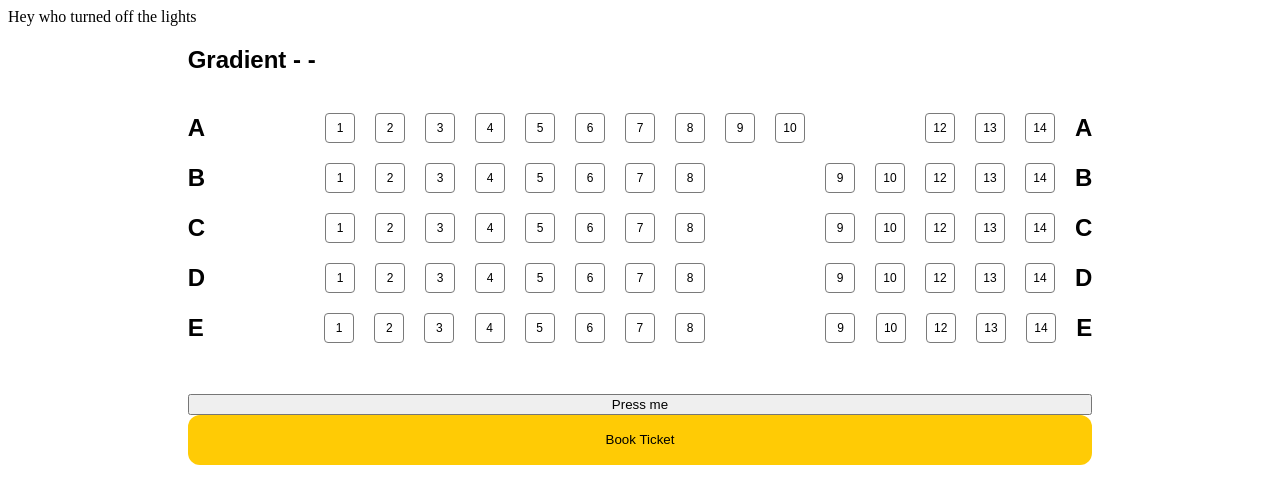
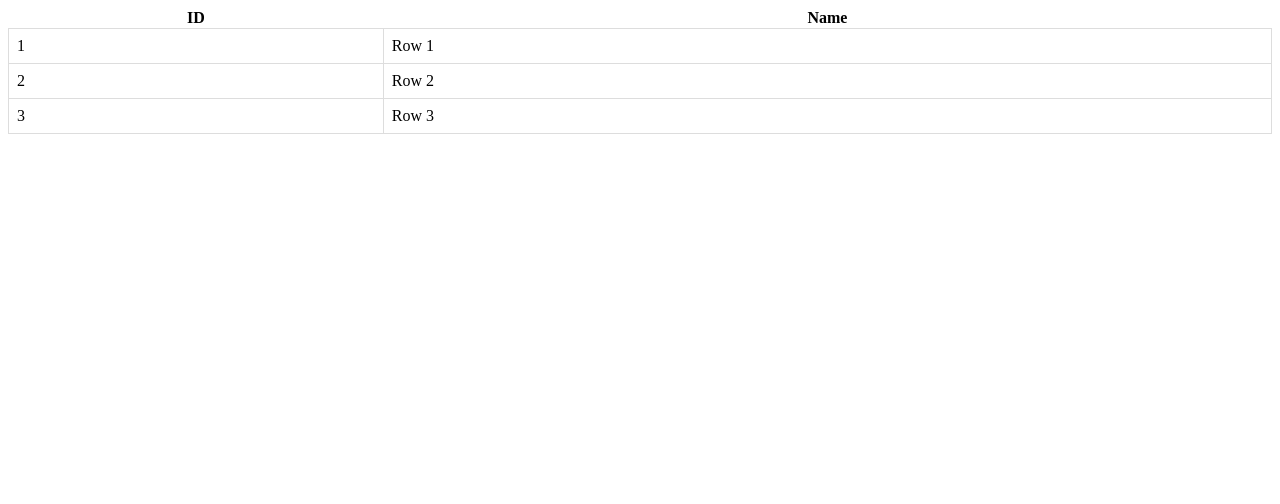
Before and after one commit to naveensinghp/Playground-Stuff, a Next.js app: page /bookseat in a window 1280 px wide. Shown: the top 504 px of the page. Built offline with nearby package versions, Linux system fonts and the light colour scheme.

Commit message:
no message

```diff
--- a/pages/bookseat.js
+++ b/pages/bookseat.js
@@ -8,78 +8,160 @@ import useToggle from "../hooks/use-toggle";
 
 export default function BookSeat() {
     // const id = React.useId();
-
-    // const [colors, setColors] = React.useState([
-    //     'A1',
-    //     'A2',
-    //   ]);
-
     const [activeIndex, setActiveIndex] = useState(null);
+    const [previousIndex,setPreviousIndex] = useState(null);
     const [selectedSeat, setClickedSeat] = useState(null);
     const [isSeatBooked,setSeatBooked] = useState(false);
     const [isOn, toggleIsOn] = useToggle();
 
+    const [activeRows, setActiveRows] = useState([]);
+
     const  handleClick = (seatno,index) => {
-        if(selectedSeat == seatno){
-            // alert('same Seat Clicked');
-            setSeatBooked('');
-            return
-        }
-        // const nextSeats = [...seatno]
-        //  nextSeats.push(seatno);
-        console.log('next',seatno);
-        setClickedSeat(seatno)
-        setActiveIndex(index);
-        setSeatBooked(true)
-        console.log("ROw Index",index);
-                                console.log("Active Index",activeIndex)
+        // console.log('Seat No',seatno)
+        // setActiveIndex(index);
+        console.log('Acive Index',activeIndex)
+        setPreviousIndex(activeIndex);
+        console.log('Previous Index',previousIndex);
+        // console.log('previousrow',activeIndex)
+        // const previousrow = [...activeIndex]
+        // previousrow.push(index)
+        // setActiveIndex(previousrow);
+        // console.log('After',previousrow)
+        // if(selectedSeat == seatno){
+        //     return
+        // }
+         setActiveIndex(index);
     }
 
+   const toggleSeatRowActive = (rowId) => {
+
+    setActiveIndex(prevActiveRows =>
+        prevActiveRows.includes(rowId)
+          ? prevActiveRows.filter(id => id !== rowId)
+          : [...prevActiveRows, rowId]
+      );
+      console.log('fff',activeRows);
+        // setActiveIndex(prow => prow.includes(rowindex) ? prow.filter(id => id !==rowindex)
+        //  : [...prow,rowindex])
+   }
    const  bookticket = () => {
         alert(isSeatBooked);
     }
 
-    return(
-        <>
-        {isOn ? 'The light is on!' : 'Hey who turned off the lights'}
-            {/* <GlobalStyles /> */}
-            <Wrapper>
-                <h1>Gradient - {selectedSeat} - {isOn}</h1>
-                  {seatNumber.map((data) => {
-                    const uniquePlanId = `${data.seat}-${data.id}`;
-                    return(
-                        <Wrapperout
-                            key={uniquePlanId}
-                        >
-                            <h1>{data.seat}</h1>
-                            {data.seatno.map((seatno,index)=> {
-                                const rowindex = `${data.seat}-${index}`
-                                const clickedSeat = `${data.seat}${''}${seatno}`
-                                return(
-                                    <SeatNums
-                                        key={rowindex}
-                                        variant={seatno}
-                                        active={rowindex === activeIndex}
-                                        onClick={() => handleClick(clickedSeat,rowindex)}
-                                    >
-                                        {seatno}
-                                    </SeatNums>
-                                )
-                            })}
-                            <h1>{data.seat}</h1>
-                        </Wrapperout>
-                    );
-                  })}
-                  <Spacer size={50} />
-                  <button onClick={toggleIsOn}>
-        Press me
-      </button>
-                  <BookTicketBtn onClick={() => bookticket()}>Book Ticket</BookTicketBtn>
-            </Wrapper>
-        </>
+    // return(
+    //     <>
+    //         {/* <GlobalStyles /> */}
+    //         <Wrapper>
+    //             <h1>Gradient - {selectedSeat} - {isOn}</h1>
+    //               {seatNumber.map((data) => {
+    //                 const uniquePlanId = `${data.seat}-${data.id}`;
+    //                 return(
+    //                     <Wrapperout
+    //                         key={uniquePlanId}
+    //                     >
+    //                         <h1>{data.seat}</h1>
+    //                         {data.seatno.map((seatno,index)=> {
+    //                             const rowindex = `${data.seat}-${index}`
+    //                             // console.log('rowindex',rowindex);
+    //                             const clickedSeat = `${data.seat}${''}${seatno}`
+    //                             let arr1 = [clickedSeat];
+    //                             let str = arr1.join(' ')
+
+    //                             // const prev = `${previousIndex}${''}${rowindex}`
+    //                             // let arr2 = [prev]
+
+    //                             // let prevs = arr2.join(' ')
+    //                             // const current =  `${previousIndex}${''}${activeIndex}`
+    //                             // let arr3 = [current]
+
+    //                             // console.log('PREV',arr2);
+    //                             // console.log('CURR',arr3)
+
+    //                             return(
+    //                                 <SeatNums
+    //                                     key={rowindex}
+    //                                     variant={seatno}
+    //                                     // active={rowindex === activeIndex}
+    //                                     // onClick={() => handleClick(str,rowindex)}
+    //                                     // isActive={activeRows.includes(row.id)}
+    //                                     onClick={() => toggleSeatRowActive(rowindex)}
+    //                                 >
+    //                                     {index}
+    //                                 </SeatNums>
+    //                             )
+    //                         })}
+    //                         <h1>{data.seat}</h1>
+    //                     </Wrapperout>
+    //                 );
+    //               })}
+    //               <Spacer size={50} />
+    //               {/* <button onClick={toggleIsOn}>Press me</button>
+    //               {isOn ? 'The light is on!' : 'Hey who turned off the lights'} */}
+    //               <BookTicketBtn onClick={() => bookticket()}>Book Ticket</BookTicketBtn>
+    //         </Wrapper>
+    //     </>
+    // );
+    return (
+        <TableComponent />
     );
 }
 
+const Table = styled.table`
+  width: 100%;
+  border-collapse: collapse;
+`;
+
+const TableRow = styled.tr`
+  cursor: pointer;
+  background-color: ${props => props.isActive ? 'yellow' : 'white'};
+  &:hover {
+    background-color: #f0f0f0;
+  }
+`;
+
+const TableCell = styled.td`
+  padding: 8px;
+  border: 1px solid #ddd;
+`;
+
+const TableComponent = () => {
+    const [activeRows, setActiveRows] = useState([]);
+    const toggleRowActive = (rowId) => {
+        console.log('Row',rowId);
+        setActiveRows(prevActiveRows =>
+          prevActiveRows.includes(rowId)
+            ? prevActiveRows.filter(id => id !== rowId)
+            : [...prevActiveRows, rowId]
+        );
+      };
+      const rows = [
+        { id: 1, name: 'Row 1' },
+        { id: 2, name: 'Row 2' },
+        { id: 3, name: 'Row 3' },
+      ];
+    return(
+        <Table>
+        <thead>
+          <tr>
+            <th>ID</th>
+            <th>Name</th>
+          </tr>
+        </thead>
+        <tbody>
+          {rows.map(row => (
+            <TableRow
+              key={row.id}
+              isActive={activeRows.includes(row.id)}
+              onClick={() => toggleRowActive(row.id)}
+            >
+              <TableCell>{row.id}</TableCell>
+              <TableCell>{row.name}</TableCell>
+            </TableRow>
+          ))}
+        </tbody>
+      </Table>
+    );
+}
 
 const BookTicketBtn = styled.button`
  background-color: #ffcb05;
```
Also changed, not shown: pages/test.js (+29 -5 lines).
